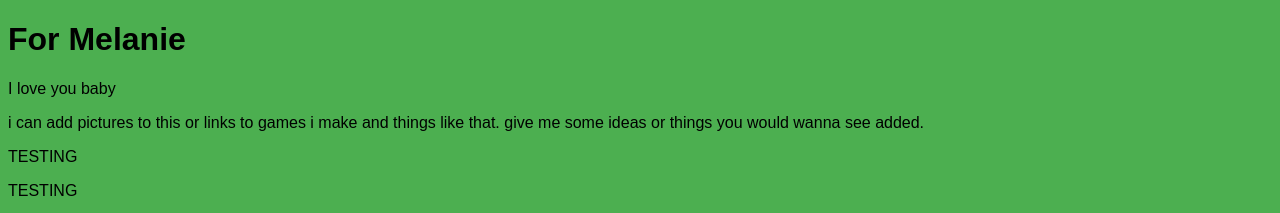
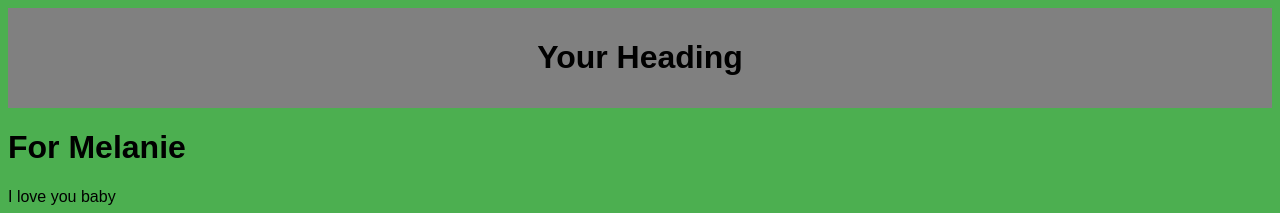
Before and after one commit to charlesda28/charlesda28.github.io, a plain HTML site: page index.html in a window 1280 px wide. Shown: the top 213 px of the page. Drawn offline with Linux system fonts and the light colour scheme.

Commit message:
added top bar

```diff
--- a/index.html
+++ b/index.html
@@ -6,6 +6,10 @@
     <link rel="stylesheet" href="live.js" />
   </head>
   <body>
+
+    <div class="top-bar">
+      <h1 class="centered-heading">Your Heading</h1>
+    </div>
     <h1>For Melanie</h1>
     <p>I love you baby</p>
     <p>i can add pictures to this or links to games i make and things like that. give me some ideas or things you would wanna see added.</p>
@@ -13,5 +17,6 @@
     <p>TESTING</p>
     <p>TESTING</p>
     <img src="images/me_melanie_first_waterfall.jpeg" alt="me and melanies first waterfall together" width="300" height='auto'>
+
   </body>
 </html>
--- a/live.css
+++ b/live.css
@@ -1,5 +1,14 @@
 body {
+
     font-family: futura, sans-serif;
     background-color: #4CAF50;
     color: black;
+
 }
+
+.top-bar {
+    background-color: grey; /* Change to the desired background color */
+    color: black; /* Change to the desired font color */
+    text-align: center;
+    padding: 10px 0; /* Adjust the padding as needed */
+}
```
